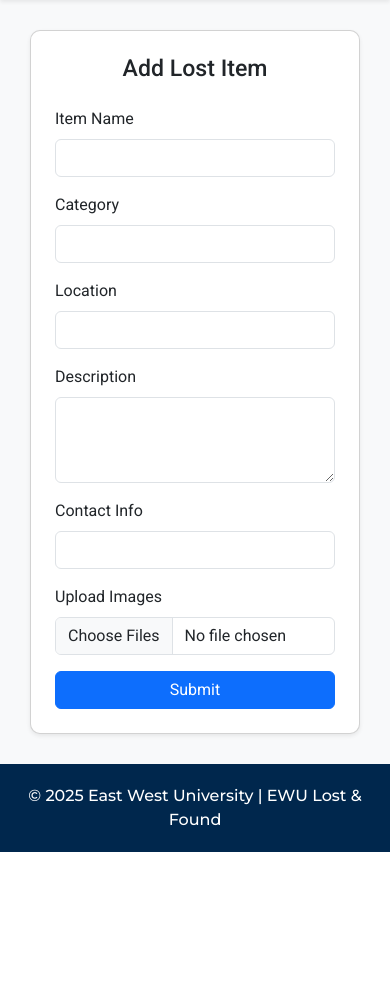
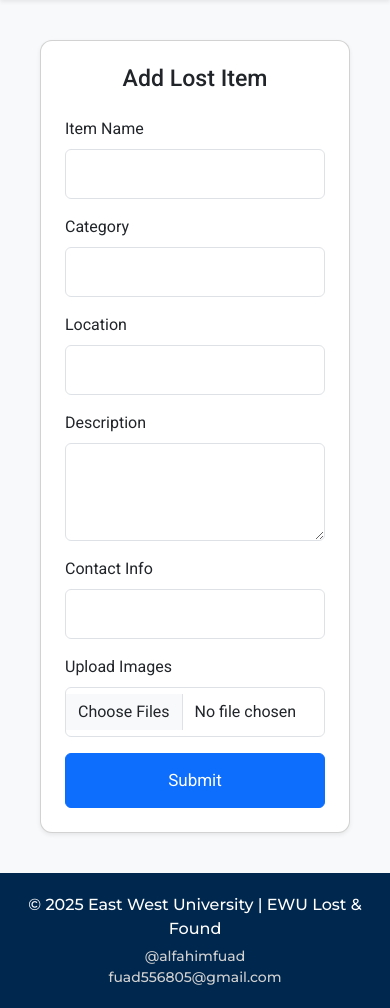
Before and after one commit to fuad556805/EWU_LOST_FOUND-website, a Django app: page /add/lost/ in a window 390 px wide. Shown: the part 111-1119 px from the top of the page. Before the commit the page ends 963 px from the top, so only its background shows below. Run offline with Django 4.2, Linux system fonts and the light colour scheme; the visitor is signed in with stand-in values (Sample User, id 1).

Commit message:
Make add item form mobile-friendly and responsive

```diff
--- a/templates/lostfound_app/add_item.html
+++ b/templates/lostfound_app/add_item.html
@@ -1,7 +1,7 @@
 {% extends 'lostfound_app/base.html' %}
 {% block content %}
 <div class="row justify-content-center">
-  <div class="col-md-6">
+  <div class="col-12 col-md-6">
     <div class="card shadow-sm p-4">
       <h3 class="text-center mb-4">Add {{ type }} Item</h3>
       <form method="POST" enctype="multipart/form-data">
@@ -48,4 +48,38 @@
     </div>
   </div>
 </div>
+
+<style>
+/* Mobile-friendly adjustments */
+.card {
+    border-radius: 12px;
+    padding: 20px;
+}
+
+input.form-control, textarea.form-control {
+    font-size: 15px;
+    padding: 10px;
+}
+
+button.btn {
+    padding: 12px 20px;
+    font-size: 16px;
+}
+
+@media (max-width: 576px) {
+    .card {
+        margin: 10px;
+        padding: 15px;
+    }
+    input.form-control, textarea.form-control {
+        font-size: 16px;
+        padding: 12px;
+    }
+    button.btn {
+        font-size: 17px;
+        padding: 14px;
+    }
+}
+</style>
+
 {% endblock %}
--- a/templates/lostfound_app/base.html
+++ b/templates/lostfound_app/base.html
@@ -21,8 +21,8 @@
         .nav-link:hover { text-decoration: underline; }
         .nav-link.active { font-weight: 600; }
 
-        /* Navbar buttons colorful */
-        .btn-navbar { border-radius: 25px; font-weight: 500; transition: all 0.3s ease; }
+        /* Navbar buttons colorful and mobile-friendly */
+        .btn-navbar { border-radius: 25px; font-weight: 500; transition: all 0.3s ease; padding: 12px 25px; font-size: 16px; display: block; width: 100%; max-width: 200px; margin: 8px auto; text-align: center; }
         .btn-add-found { background-color: #0dcaf0; color: #00274d; }
         .btn-add-found:hover { background-color: #31d2f2; color: #00274d; }
         .btn-add-lost { background-color: #ffc107; color: #00274d; }
@@ -37,11 +37,17 @@
 
         /* Footer */
         footer { flex-shrink: 0; background-color: #00274d; color: #fff; padding: 20px 0; text-align: center; font-family: 'Montserrat', sans-serif; }
+        footer .contact-info { font-size: 14px; margin-top: 5px; color: #d1d1d1; }
 
         /* Cards */
         .card { border-radius: 10px; box-shadow: 0px 4px 10px rgba(0,0,0,0.1); transition: transform 0.3s ease, box-shadow 0.3s ease; }
         .card:hover { transform: translateY(-5px); box-shadow: 0px 8px 20px rgba(0,0,0,0.15); }
         .card img { border-radius: 6px; }
+
+        /* Responsive tweaks */
+        @media (max-width: 576px) {
+            .btn-navbar { font-size: 18px; padding: 14px 28px; }
+        }
     </style>
 </head>
 <body>
@@ -97,6 +103,10 @@
 <!-- Footer -->
 <footer>
     &copy; {% now "Y" %} East West University | EWU Lost & Found
+    <div class="contact-info">
+        @alfahimfuad<br>
+        fuad556805@gmail.com
+    </div>
 </footer>
 
 <!-- Bootstrap JS -->
```
